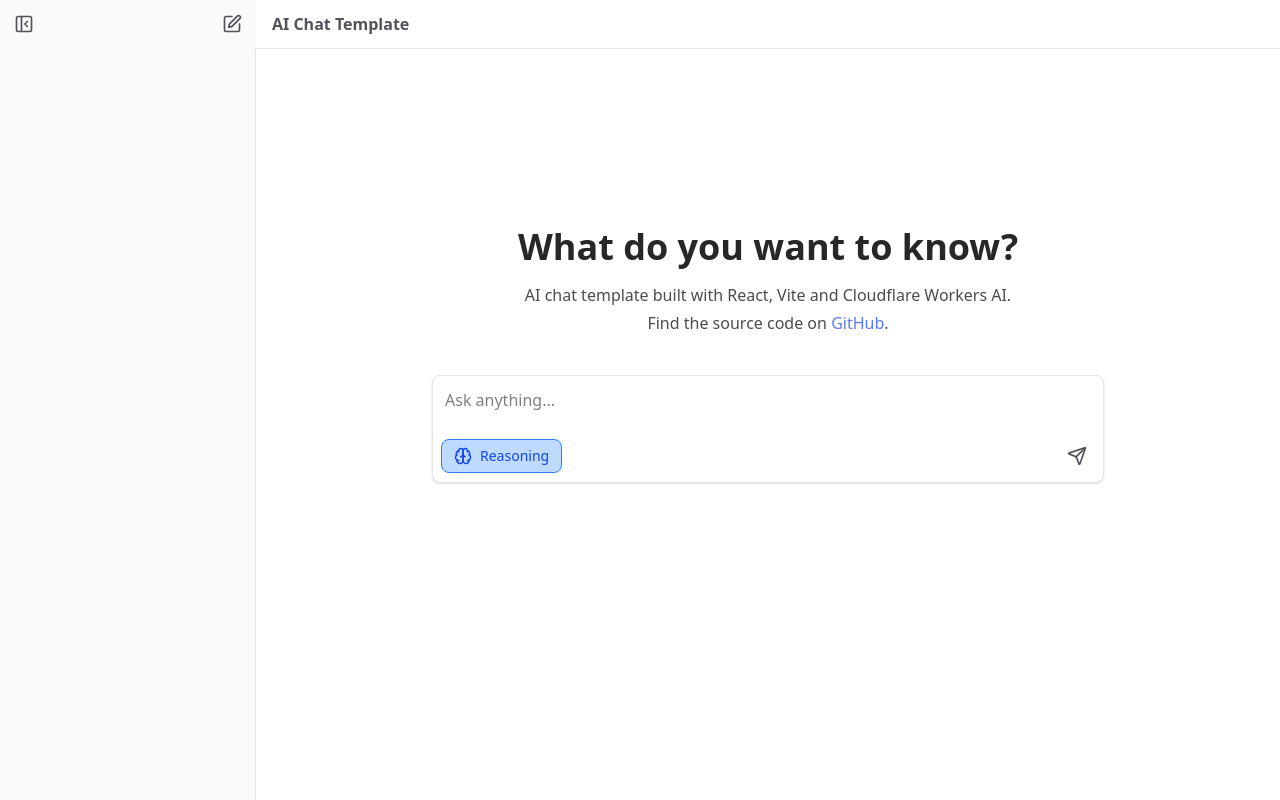
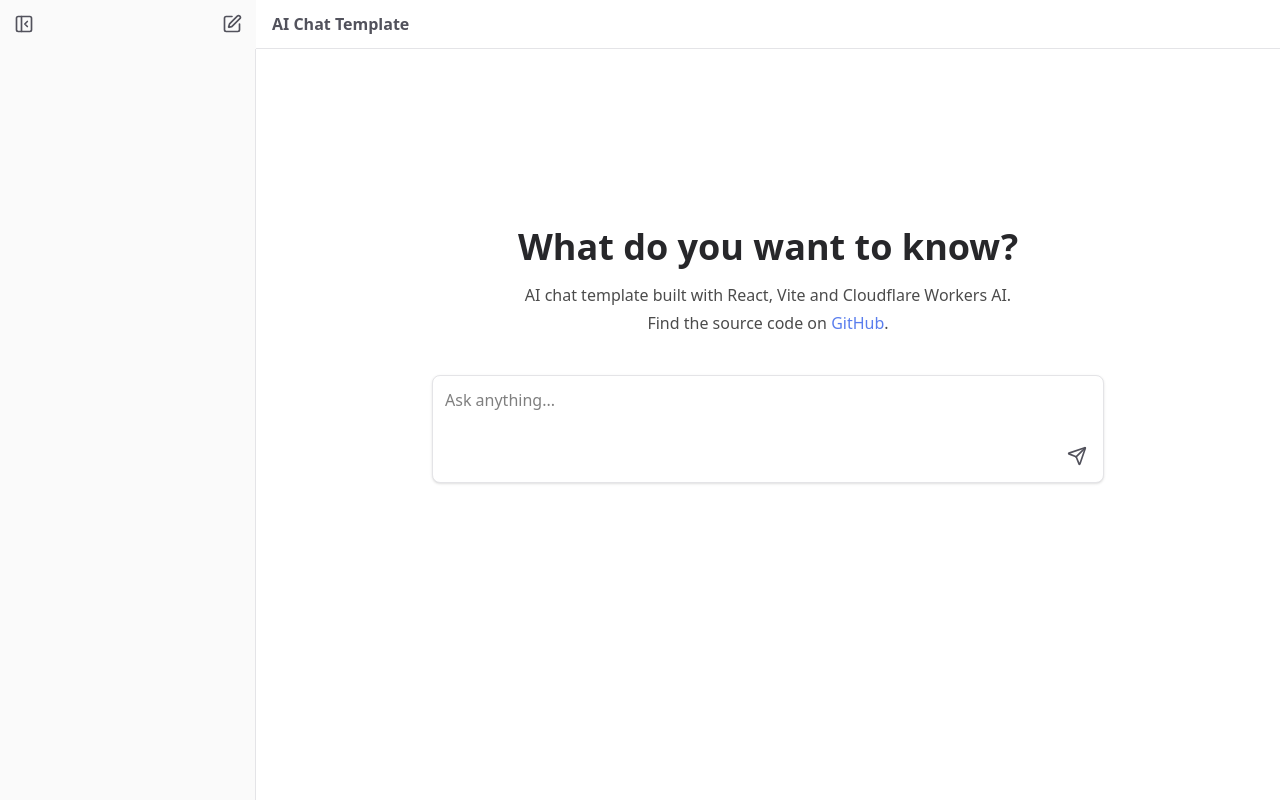
Before and after one commit to geelen/ai-chat-template, a React (Vite) app: page / in a window 1280 px wide. Built offline with nearby package versions, Linux system fonts and the light colour scheme.

Commit message:
Removed reasoning

```diff
--- a/src/components/ChatInput.tsx
+++ b/src/components/ChatInput.tsx
@@ -6,7 +6,7 @@ import React, {
   Dispatch,
   SetStateAction,
 } from "react";
-import { Send, Pause, Brain } from "lucide-react";
+import { Send, Pause } from "lucide-react";
 
 interface ChatInputProps {
   input: string;
@@ -14,8 +14,6 @@ interface ChatInputProps {
   handleSubmit: (e: FormEvent) => void;
   isLoading: boolean;
   streamStarted: boolean;
-  reasoningEnabled: boolean;
-  setReasoningEnabled: (enabled: boolean) => void;
   controller: AbortController;
   messagesCount: number;
 }
@@ -26,8 +24,6 @@ const ChatInput: React.FC<ChatInputProps> = ({
   handleSubmit,
   isLoading,
   streamStarted,
-  reasoningEnabled,
-  setReasoningEnabled,
   controller,
   messagesCount,
 }) => {
@@ -69,25 +65,7 @@ const ChatInput: React.FC<ChatInputProps> = ({
           }
           style={{ maxHeight: "200px" }}
         />
-        <div className="flex justify-between items-center">
-          <button
-            type="button"
-            onClick={() => setReasoningEnabled(!reasoningEnabled)}
-            className={`m-2 flex items-center gap-2 px-3 py-1.5 rounded-lg border
-              ${
-                reasoningEnabled
-                  ? "border-blue-500 bg-blue-200"
-                  : "border-zinc-200 bg-white"
-              }
-              hover:bg-blue-100
-              ${reasoningEnabled ? "text-blue-700" : "text-zinc-900"}`}
-            title={
-              reasoningEnabled ? "Reasoning enabled" : "Reasoning disabled"
-            }
-          >
-            <Brain size={18} />
-            <span className="text-sm">Reasoning</span>
-          </button>
+        <div className="flex justify-end items-center">
           <button
             type={isLoading && streamStarted ? "button" : "submit"}
             onClick={
--- a/src/components/ChatMessage.tsx
+++ b/src/components/ChatMessage.tsx
@@ -2,19 +2,14 @@ import React from "react";
 import ReactMarkdown from "react-markdown";
 import remarkGfm from "remark-gfm";
 import rehypeHighlight from "rehype-highlight";
-import { ChevronDown, ChevronRight } from "lucide-react";
 import { type Message } from "../types";
 
 interface ChatMessageProps {
   message: Message;
-  index: number;
-  setShowMessageReasoning: (index: number, showReasoning: boolean) => void;
 }
 
 const ChatMessage: React.FC<ChatMessageProps> = ({
   message,
-  index,
-  setShowMessageReasoning,
 }) => {
   return (
     <div
@@ -30,28 +25,6 @@ const ChatMessage: React.FC<ChatMessageProps> = ({
             : " text-zinc-900 w-full"
         }`}
       >
-        {message.reasoning && (
-          <div className="mb-2">
-            <button
-              onClick={() =>
-                setShowMessageReasoning(index, !message.reasoning!.collapsed)
-              }
-              className="flex items-center text-xs text-zinc-500 hover:text-zinc-700"
-            >
-              {!message.reasoning.collapsed ? (
-                <ChevronDown size={16} />
-              ) : (
-                <ChevronRight size={16} />
-              )}
-              <span>Reasoning</span>
-            </button>
-            {!message.reasoning.collapsed && (
-              <div className="text-xs text-zinc-500 mt-1">
-                {message.reasoning.content}
-              </div>
-            )}
-          </div>
-        )}
         <div className="prose prose-zinc">
           <ReactMarkdown
             remarkPlugins={[remarkGfm]}
--- a/src/components/ConversationThread.tsx
+++ b/src/components/ConversationThread.tsx
@@ -27,7 +27,6 @@ const ConversationThread: React.FC<ConversationThreadProps> = ({
   db,
 }) => {
   const [input, setInput] = useState<string>("");
-  const [reasoningEnabled, setReasoningEnabled] = useState(true);
 
   const { messagesEndRef, messagesContainerRef, scrollToBottom } =
     useAutoscroll();
@@ -39,12 +38,10 @@ const ConversationThread: React.FC<ConversationThreadProps> = ({
     controller,
     streamResponse,
     aiResponseRef,
-    aiReasoningRef,
   } = useStreamResponse({
     token,
     conversationId,
     setConversations,
-    reasoningEnabled,
     scrollToBottom,
   });
 
@@ -52,21 +49,12 @@ const ConversationThread: React.FC<ConversationThreadProps> = ({
     (conv) => conv.id === conversationId
   ) || { messages: [], title: "" };
 
-  const setShowMessageReasoning = (index: number, showReasoning: boolean) => {
-    setConversations((prev) => {
-      const updated = [...prev];
-      const conv = updated.find((c) => c.id === conversationId);
-      if (conv) {
-        conv.messages[index].reasoning!.collapsed = showReasoning;
-      }
-      return updated;
-    });
-  };
+
 
   //when new message chunks are streamed in, scroll to bottom
   useEffect(() => {
     scrollToBottom();
-  }, [aiReasoningRef.current, aiResponseRef.current]);
+  }, [aiResponseRef.current]);
 
   //when conversation changes, scroll to bottom
   useEffect(scrollToBottom, [conversationId]);
@@ -180,8 +168,6 @@ const ConversationThread: React.FC<ConversationThreadProps> = ({
                 <ChatMessage
                   key={index}
                   message={message}
-                  index={index}
-                  setShowMessageReasoning={setShowMessageReasoning}
                 />
               ))}
               {isLoading && !streamStarted && (
@@ -207,8 +193,6 @@ const ConversationThread: React.FC<ConversationThreadProps> = ({
             handleSubmit={handleSubmit}
             isLoading={isLoading}
             streamStarted={streamStarted}
-            reasoningEnabled={reasoningEnabled}
-            setReasoningEnabled={setReasoningEnabled}
             controller={controller}
             messagesCount={currentConversation.messages.length}
           />
--- a/src/hooks/useStreamResponse.ts
+++ b/src/hooks/useStreamResponse.ts
@@ -6,7 +6,6 @@ interface UseStreamResponseProps {
   token?: string;
   conversationId?: number;
   setConversations: React.Dispatch<React.SetStateAction<Conversation[]>>;
-  reasoningEnabled: boolean;
   scrollToBottom: () => void;
 }
 
@@ -14,18 +13,15 @@ export const useStreamResponse = ({
   token,
   conversationId,
   setConversations,
-  reasoningEnabled,
   scrollToBottom,
 }: UseStreamResponseProps) => {
   const [isLoading, setIsLoading] = useState(false);
   const [streamStarted, setStreamStarted] = useState(false);
   const [controller, setController] = useState(new AbortController());
   const aiResponseRef = useRef<string>("");
-  const aiReasoningRef = useRef<string>("");
 
   const streamResponse = async (messages: Message[]) => {
     let aiResponse = "";
-    let aiReasoning = "";
 
     try {
       const response = await fetch("/api/chat", {
@@ -36,7 +32,6 @@ export const useStreamResponse = ({
         body: JSON.stringify({
           token,
           messages,
-          reasoning: reasoningEnabled,
         }),
         signal: controller.signal,
       });
@@ -66,7 +61,7 @@ export const useStreamResponse = ({
         onTextPart: (chunk) => {
           try {
             aiResponse += chunk;
-            aiResponseRef.current = aiReasoning;
+            aiResponseRef.current = aiResponse;
 
             //custom extraction of <chat-title> tag
             const titleMatch = aiResponse.match(
@@ -101,26 +96,6 @@ export const useStreamResponse = ({
             console.log("Error in text part", e);
           }
         },
-        onReasoningPart: (chunk) => {
-          try {
-            aiReasoning += chunk;
-            aiReasoningRef.current = aiReasoning;
-
-            setConversations((prev) => {
-              const updated = [...prev];
-              const conv = updated.find((c) => c.id === conversationId);
-              if (conv) {
-                conv.messages[conv.messages.length - 1].reasoning = {
-                  collapsed: false,
-                  content: aiReasoning,
-                };
-              }
-              return updated;
-            });
-          } catch (e) {
-            console.log("Error in reasoning part", e);
-          }
-        },
       });
     } catch (error: any) {
       if (controller.signal.aborted) {
@@ -142,6 +117,5 @@ export const useStreamResponse = ({
     controller,
     streamResponse,
     aiResponseRef,
-    aiReasoningRef,
   };
 };
--- a/src/types/index.ts
+++ b/src/types/index.ts
@@ -1,10 +1,6 @@
 export interface Message {
   role: "user" | "system" | "assistant";
   content: string;
-  reasoning?: {
-    collapsed: boolean;
-    content: string;
-  };
 }
 
 export interface Conversation {
```
